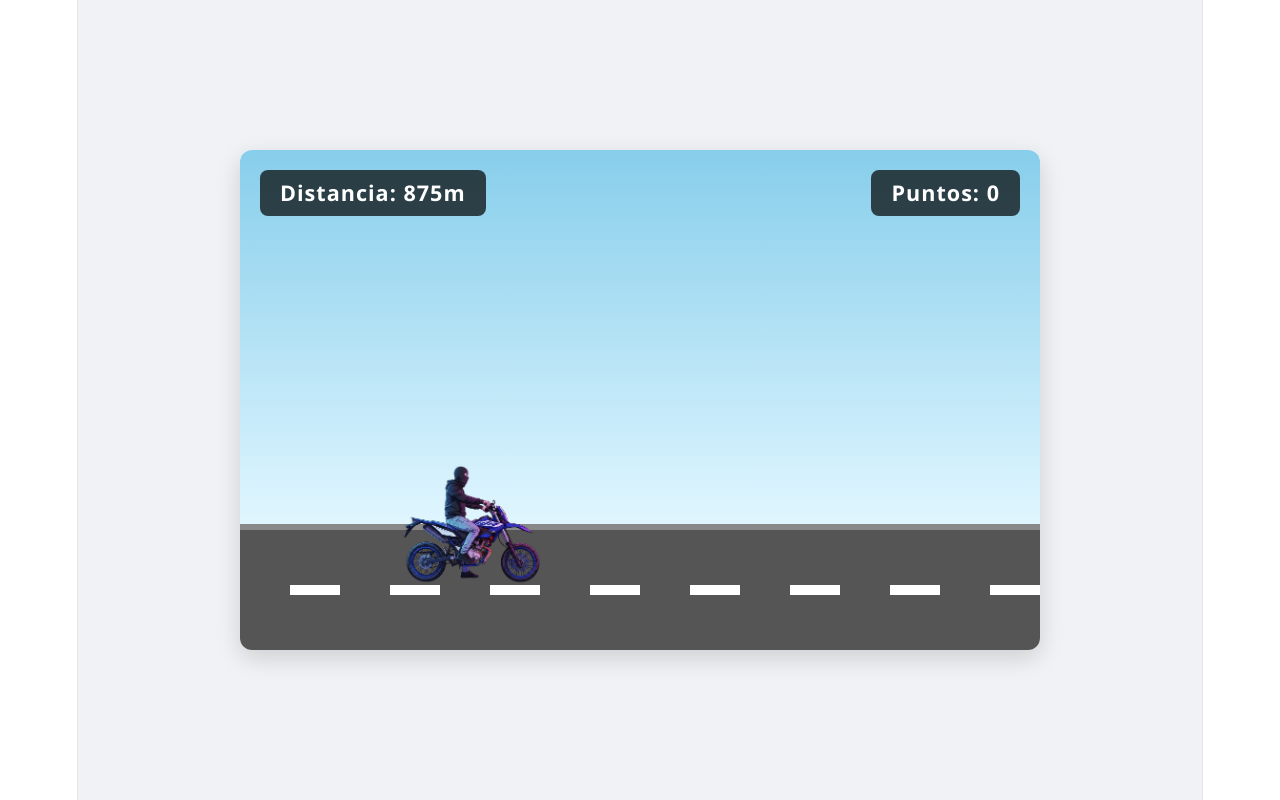
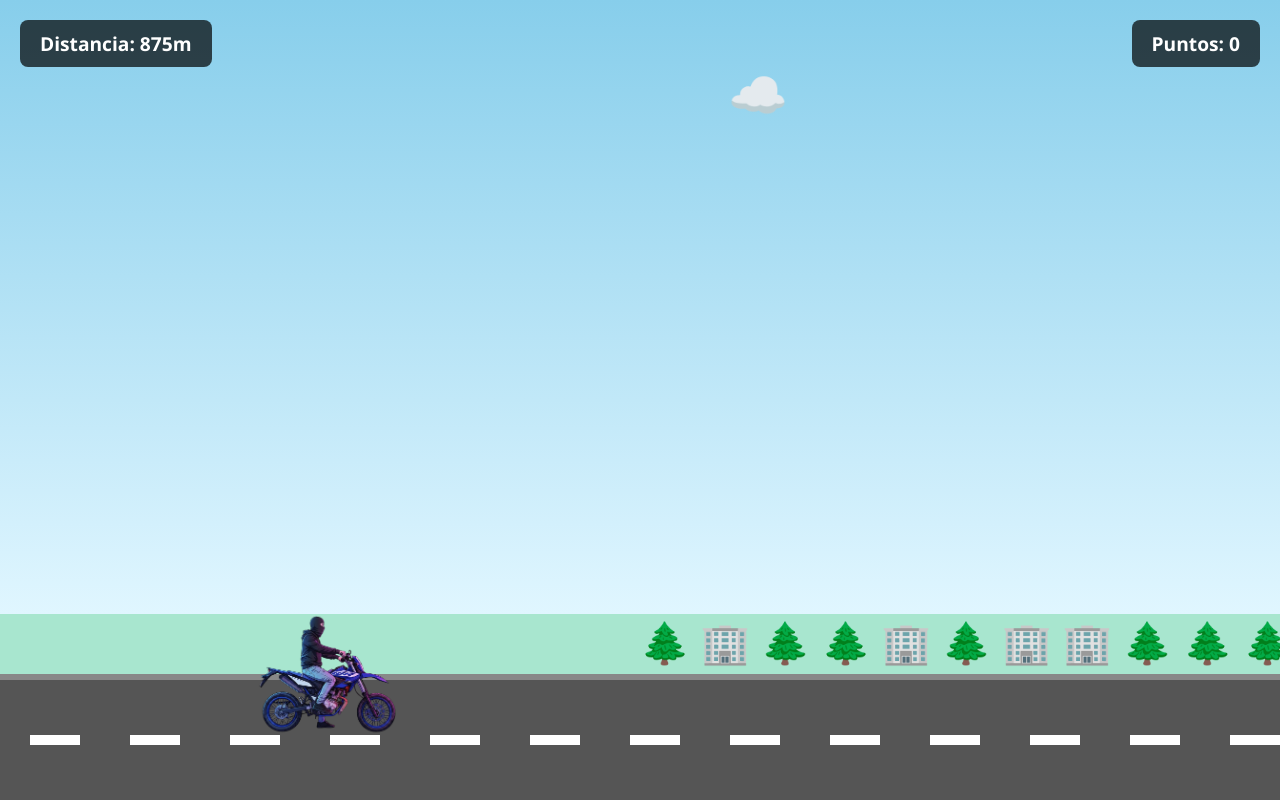
Before and after one commit to DannyOrtizMartinez/ProyectoPersonal-Multimedios, a Vue app: page / in a window 1280 px wide. Both pictures are taken after a click on the button "Jugar". Built offline with nearby package versions, Linux system fonts and the light colour scheme.

Commit message:
Ajustes en rotacion, y velocidad

```diff
--- a/src/App.vue
+++ b/src/App.vue
@@ -17,15 +17,13 @@ const pantallaActual = ref('start')
 
 <style scoped>
 .app-container {
-  font-family: 'Segoe UI', Tahoma, Geneva, Verdana, sans-serif;
-  text-align: center;
-  padding: 1rem;
-  min-height: 100vh;
+  width: 100vw;
+  height: 100vh;
   display: flex;
   align-items: center;
   justify-content: center;
   background-color: #f0f2f5;
   color: #333;
-  box-sizing: border-box;
+  overflow: hidden;
 }
 </style>
--- a/src/components/GameScreen.vue
+++ b/src/components/GameScreen.vue
@@ -16,10 +16,11 @@ const audioAcierto = ref(null)
 const audioError = ref(null)
 const audioGameOver = ref(null)
 
-// Estados del juego (Endless Runner)
+// Estados del juego
 const anguloRotacion = ref(0)
 const juegoPausado = ref(false)
 const mostrandoPregunta = ref(false)
+const velocidadAnimacion = ref(0.8) // Velocidad base en segundos
 
 let isAccelerating = false
 let isBraking = false
@@ -40,7 +41,20 @@ const cargarPreguntas = async () => {
 
 // Controles de teclado
 const manejarTeclaDown = (event) => {
+  if (event.key === 'Escape') {
+    if (mostrandoPregunta.value) return // No pausar si hay modal
+    juegoPausado.value = !juegoPausado.value
+    if (!juegoPausado.value) {
+      lastTime = performance.now()
+      gameLoopId = requestAnimationFrame(gameLoop)
+    } else {
+      cancelAnimationFrame(gameLoopId)
+    }
+    return
+  }
+
   if (juegoPausado.value) return
+
   if (event.key === 'ArrowRight' || event.key === 'ArrowUp') {
     isAccelerating = true
   } else if (event.key === 'ArrowLeft' || event.key === 'ArrowDown') {
@@ -56,24 +70,38 @@ const manejarTeclaUp = (event) => {
   }
 }
 
-// Bucle principal del juego (Game Loop)
+// Controles táctiles (Móviles)
+const startAccelerate = () => { if(!juegoPausado.value) isAccelerating = true }
+const stopAccelerate = () => { isAccelerating = false }
+const startBrake = () => { if(!juegoPausado.value) isBraking = true }
+const stopBrake = () => { isBraking = false }
+
+// Guardar historial
+const registrarAcierto = () => {
+  let aciertos = parseInt(localStorage.getItem('respuestasCorrectas') || '0', 10)
+  aciertos++
+  localStorage.setItem('respuestasCorrectas', aciertos)
+}
+
+// Bucle principal del juego
 const gameLoop = (timestamp) => {
   if (!lastTime) lastTime = timestamp
   const deltaTime = timestamp - lastTime
   lastTime = timestamp
 
-  if (!juegoPausado.value) {
-    // 1. Aumentar distancia
-    distancia.value += 5 * (deltaTime / 16)
+  if (!juegoPausado.value && !mostrandoPregunta.value) {
+    // 1. Aumentar distancia (acelera si va en wheelie)
+    const factorVelocidad = velocidadAnimacion.value < 0.8 ? 1.5 : 1
+    distancia.value += 5 * factorVelocidad * (deltaTime / 16)
     tiempoAcumuladoPregunta += deltaTime
 
     // 2. Físicas y Gravedad
     if (isAccelerating) {
-      anguloRotacion.value += 1.5 * (deltaTime / 16) // Hace wheelie
+      anguloRotacion.value += 1.5 * (deltaTime / 16)
     } else if (isBraking) {
-      anguloRotacion.value -= 1.5 * (deltaTime / 16) // Se inclina hacia adelante
+      anguloRotacion.value -= 1.5 * (deltaTime / 16)
     } else {
-      // Gravedad: Volver a 0 lentamente si no presiona nada
+      // Gravedad: Volver a 0 lentamente
       if (anguloRotacion.value > 0) {
         anguloRotacion.value = Math.max(0, anguloRotacion.value - 1.0 * (deltaTime / 16))
       } else if (anguloRotacion.value < 0) {
@@ -81,64 +109,64 @@ const gameLoop = (timestamp) => {
       }
     }
 
-    // 3. Revisar condición de derrota (Game Over)
-    if (anguloRotacion.value > 60 || anguloRotacion.value < -20) {
-      terminarJuego()
-      return // Detener el loop de este frame
+    // 3. Velocidad Dinámica (Wheelie > 15 grados)
+    if (anguloRotacion.value > 15) {
+      velocidadAnimacion.value = Math.max(0.3, velocidadAnimacion.value - 0.01 * (deltaTime / 16))
+    } else {
+      velocidadAnimacion.value = Math.min(0.8, velocidadAnimacion.value + 0.02 * (deltaTime / 16))
     }
 
-    // 4. Aparición de preguntas (ej. cada 5 segundos)
+    // 4. Revisar condición de derrota (85 grados o -20 grados)
+    if (anguloRotacion.value > 100 || anguloRotacion.value < -20) {
+      terminarJuego()
+      return
+    }
+
+    // 5. Aparición de preguntas
     if (tiempoAcumuladoPregunta >= 5000 && indicePregunta.value < listaPreguntas.value.length) {
       mostrarPregunta()
+      return // Pausar ciclo para la pregunta
     }
   }
 
-  // Siguiente frame
   gameLoopId = requestAnimationFrame(gameLoop)
 }
 
 const mostrarPregunta = () => {
-  juegoPausado.value = true
   mostrandoPregunta.value = true
   tiempoAcumuladoPregunta = 0
-
-  // Reiniciar estado de teclas para evitar aceleración accidental post-pausa
   isAccelerating = false
   isBraking = false
+  cancelAnimationFrame(gameLoopId) // Detener render temporalmente
 }
 
 const verificarRespuesta = (opcionSeleccionada) => {
   const preguntaActual = listaPreguntas.value[indicePregunta.value]
 
   if (opcionSeleccionada === preguntaActual.respuesta_correcta) {
-    // Acierto
     if (audioAcierto.value) {
       audioAcierto.value.currentTime = 0
       audioAcierto.value.play()
     }
     puntos.value += 100
+    registrarAcierto() // Guardar en historial
   } else {
-    // Error
     if (audioError.value) {
       audioError.value.currentTime = 0
       audioError.value.play()
     }
-    // Desestabilizar la moto (Suma bruscamente 35 grados)
-    anguloRotacion.value += 35
+    anguloRotacion.value += 35 // Desestabilizar
   }
 
-  // Ocultar modal y reanudar
   mostrandoPregunta.value = false
-  juegoPausado.value = false
-  lastTime = performance.now() // Evitar salto de tiempo en deltaTime tras la pausa
+  lastTime = performance.now()
+  gameLoopId = requestAnimationFrame(gameLoop) // Reanudar
 
-  // Pasar a la siguiente pregunta
   if (indicePregunta.value < listaPreguntas.value.length) {
     indicePregunta.value++
   }
 
-  // Revisar derrota inmediatamente por si la desestabilización lo hizo caer
-  if (anguloRotacion.value > 60 || anguloRotacion.value < -20) {
+  if (anguloRotacion.value > 85 || anguloRotacion.value < -20) {
     terminarJuego()
   }
 }
@@ -153,13 +181,11 @@ const terminarJuego = () => {
   emit('cambiar-pantalla', 'result')
 }
 
-// Ciclos de vida
 onMounted(() => {
   cargarPreguntas()
   window.addEventListener('keydown', manejarTeclaDown)
   window.addEventListener('keyup', manejarTeclaUp)
 
-  // Iniciar el Game Loop
   lastTime = performance.now()
   gameLoopId = requestAnimationFrame(gameLoop)
 })
@@ -172,8 +198,8 @@ onUnmounted(() => {
 </script>
 
 <template>
-  <div class="screen endless-runner" :class="{ pausado: juegoPausado }">
-    <!-- UI Superior (Puntos y Distancia) -->
+  <div class="screen endless-runner" :class="{ pausado: juegoPausado || mostrandoPregunta }">
+    <!-- UI Superior -->
     <div class="stats">
       <div class="stat-box">Distancia: {{ Math.floor(distancia) }}m</div>
       <div class="stat-box">Puntos: {{ puntos }}</div>
@@ -181,10 +207,20 @@ onUnmounted(() => {
 
     <!-- Área de juego -->
     <div class="game-area">
-      <!-- Fondo y carretera animada -->
-      <div class="sky"></div>
+      <!-- Entorno Animado -->
+      <div class="sky">
+        <div class="cloud" :style="{ animationDuration: `${velocidadAnimacion * 15}s` }">☁️</div>
+        <div class="cloud cloud-2" :style="{ animationDuration: `${velocidadAnimacion * 20}s` }">☁️</div>
+      </div>
+
+      <div class="scenery-container">
+        <div class="scenery" :style="{ animationDuration: `${velocidadAnimacion * 3}s` }">
+          🌲 🏢 🌲 🌲 🏢 🌲 🏢 🏢 🌲 🌲 🌲 🏢 🌲 🌲
+        </div>
+      </div>
+
       <div class="road-container">
-        <div class="road"></div>
+        <div class="road" :style="{ animationDuration: `${velocidadAnimacion}s` }"></div>
       </div>
 
       <!-- Moto -->
@@ -192,6 +228,38 @@ onUnmounted(() => {
         <div class="moto-container" :style="{ transform: `rotate(${anguloRotacion}deg)` }">
           <img src="/moto.png" alt="Moto" class="moto-img" />
         </div>
+      </div>
+    </div>
+
+    <!-- Controles Móviles (Ocultos en Escritorio) -->
+    <div class="mobile-controls">
+      <button
+        class="ctrl-btn"
+        @touchstart.prevent="startBrake"
+        @touchend.prevent="stopBrake"
+        @mousedown="startBrake"
+        @mouseup="stopBrake"
+        @mouseleave="stopBrake"
+      >
+        ⬅️
+      </button>
+      <button
+        class="ctrl-btn"
+        @touchstart.prevent="startAccelerate"
+        @touchend.prevent="stopAccelerate"
+        @mousedown="startAccelerate"
+        @mouseup="stopAccelerate"
+        @mouseleave="stopAccelerate"
+      >
+        ➡️
+      </button>
+    </div>
+
+    <!-- Menú de Pausa -->
+    <div v-if="juegoPausado && !mostrandoPregunta" class="modal-overlay">
+      <div class="pausa-container">
+        <h1>PAUSA</h1>
+        <p>Presiona ESC para continuar</p>
       </div>
     </div>
 
@@ -212,7 +280,7 @@ onUnmounted(() => {
       </div>
     </div>
 
-    <!-- Audios ocultos -->
+    <!-- Audios -->
     <audio ref="audioAcierto" src="/acierto.mp3"></audio>
     <audio ref="audioError" src="/error.mp3"></audio>
     <audio ref="audioGameOver" src="/game_over.mp3"></audio>
@@ -220,22 +288,16 @@ onUnmounted(() => {
 </template>
 
 <style scoped>
-/* Contenedor principal de la pantalla */
 .screen.endless-runner {
   position: relative;
-  width: 100%;
-  max-width: 800px;
-  height: 500px;
+  width: 100vw;
+  height: 100vh;
   background: #fff;
-  border-radius: 12px;
-  box-shadow: 0 8px 24px rgba(0,0,0,0.15);
   overflow: hidden;
   display: flex;
   flex-direction: column;
-  padding: 0;
 }
 
-/* Estadísticas Superiores */
 .stats {
   position: absolute;
   top: 20px;
@@ -253,10 +315,8 @@ onUnmounted(() => {
   border-radius: 8px;
   font-weight: bold;
   font-size: 1.2rem;
-  letter-spacing: 1px;
 }
 
-/* Escenario del Juego */
 .game-area {
   flex: 1;
   position: relative;
@@ -267,6 +327,38 @@ onUnmounted(() => {
 .sky {
   flex: 1;
   background: linear-gradient(to bottom, #87CEEB, #E0F6FF);
+  position: relative;
+  overflow: hidden;
+}
+
+.cloud {
+  position: absolute;
+  top: 20%;
+  right: -100px;
+  font-size: 4rem;
+  animation: moveLeft linear infinite;
+}
+
+.cloud-2 {
+  top: 10%;
+  font-size: 3rem;
+  animation-delay: -5s;
+}
+
+.scenery-container {
+  height: 60px;
+  background: #a8e6cf;
+  position: relative;
+  overflow: hidden;
+  display: flex;
+  align-items: flex-end;
+}
+
+.scenery {
+  font-size: 2.5rem;
+  white-space: nowrap;
+  animation: moveLeft linear infinite;
+  padding-bottom: 5px;
 }
 
 .road-container {
@@ -283,7 +375,6 @@ onUnmounted(() => {
   left: 0;
   width: 200%;
   height: 100%;
-  /* Líneas de la carretera */
   background-image: repeating-linear-gradient(
     90deg,
     transparent 0,
@@ -294,12 +385,19 @@ onUnmounted(() => {
   background-size: 100px 10px;
   background-position: center 50%;
   background-repeat: repeat-x;
-  animation: moveRoad 0.8s linear infinite;
+  animation: moveRoad linear infinite;
 }
 
-/* Pausar animaciones cuando el juego está pausado */
-.screen.pausado .road {
-  animation-play-state: paused;
+/* Pausar todas las animaciones cuando pausado */
+.screen.pausado .road,
+.screen.pausado .scenery,
+.screen.pausado .cloud {
+  animation-play-state: paused !important;
+}
+
+@keyframes moveLeft {
+  from { transform: translateX(100vw); }
+  to { transform: translateX(-200vw); }
 }
 
 @keyframes moveRoad {
@@ -307,11 +405,11 @@ onUnmounted(() => {
   to { transform: translateX(-100px); }
 }
 
-/* Vehículo */
 .moto-wrapper {
   position: absolute;
-  bottom: 60px; /* Posicionado justo sobre la carretera */
+  bottom: 60px;
   left: 20%;
+  z-index: 5;
 }
 
 .moto-container {
@@ -320,19 +418,48 @@ onUnmounted(() => {
   display: flex;
   align-items: center;
   justify-content: center;
-  transform-origin: bottom center; /* Rota desde la rueda trasera/centro inferior */
-  /* NO poner transition: transform aquí para que requestAnimationFrame fluya sin jitter */
+  transform-origin: bottom center;
 }
 
 .moto-img {
   width: 100%;
   height: auto;
-  /* Efecto placeholder por si no hay imagen aún */
   min-height: 80px;
-  background-color: transparent;
 }
 
-/* Modal de Pregunta */
+/* Controles Móviles */
+.mobile-controls {
+  display: none;
+  position: absolute;
+  bottom: 30px;
+  left: 0;
+  width: 100%;
+  justify-content: space-between;
+  padding: 0 30px;
+  box-sizing: border-box;
+  z-index: 10;
+}
+
+.ctrl-btn {
+  background: rgba(0, 0, 0, 0.4);
+  border: 3px solid rgba(255,255,255,0.7);
+  border-radius: 50%;
+  width: 80px;
+  height: 80px;
+  font-size: 2rem;
+  color: white;
+  display: flex;
+  align-items: center;
+  justify-content: center;
+  user-select: none;
+  -webkit-touch-callout: none;
+  touch-action: manipulation;
+}
+.ctrl-btn:active {
+  background: rgba(0, 0, 0, 0.8);
+}
+
+/* Modales */
 .modal-overlay {
   position: absolute;
   top: 0;
@@ -345,6 +472,18 @@ onUnmounted(() => {
   align-items: center;
   justify-content: center;
   z-index: 20;
+}
+
+.pausa-container {
+  color: white;
+  text-align: center;
+  animation: popIn 0.3s ease-out;
+}
+.pausa-container h1 {
+  font-size: 5rem;
+  margin: 0;
+  text-shadow: 0 4px 10px rgba(0,0,0,0.5);
+  letter-spacing: 5px;
 }
 
 .pregunta-container {
@@ -385,23 +524,22 @@ onUnmounted(() => {
   border-radius: 8px;
   transition: all 0.2s ease;
   color: #333;
-  font-weight: 500;
+}
+.btn-opcion:hover {
+  background-color: #e2e6ea;
 }
 
-.btn-opcion:hover {
-  background-color: #e2e6ea;
-  border-color: #dae0e5;
-  transform: translateY(-2px);
-}
-
-/* Responsividad */
-@media (max-width: 600px) {
-  .screen.endless-runner { height: 100vh; max-height: none; border-radius: 0; }
-  .moto-wrapper { bottom: 80px; left: 10%; }
-  .moto-container { width: 100px; }
-  .stat-box { font-size: 1rem; padding: 8px 15px; }
-  .pregunta-container { padding: 1.5rem; }
-  .pregunta-container h2 { font-size: 1.2rem; }
-  .btn-opcion { padding: 12px; font-size: 1rem; }
+/* Responsividad (Controles Móviles) */
+@media (max-width: 768px) {
+  .mobile-controls {
+    display: flex;
+  }
+  .moto-wrapper {
+    bottom: 150px; /* Elevar para que los botones no la tapen */
+  }
+  .stat-box {
+    font-size: 1rem;
+    padding: 8px 12px;
+  }
 }
 </style>
--- a/src/style.css
+++ b/src/style.css
@@ -1,296 +1,16 @@
-:root {
-  --text: #6b6375;
-  --text-h: #08060d;
-  --bg: #fff;
-  --border: #e5e4e7;
-  --code-bg: #f4f3ec;
-  --accent: #aa3bff;
-  --accent-bg: rgba(170, 59, 255, 0.1);
-  --accent-border: rgba(170, 59, 255, 0.5);
-  --social-bg: rgba(244, 243, 236, 0.5);
-  --shadow:
-    rgba(0, 0, 0, 0.1) 0 10px 15px -3px, rgba(0, 0, 0, 0.05) 0 4px 6px -2px;
-
-  --sans: system-ui, 'Segoe UI', Roboto, sans-serif;
-  --heading: system-ui, 'Segoe UI', Roboto, sans-serif;
-  --mono: ui-monospace, Consolas, monospace;
-
-  font: 18px/145% var(--sans);
-  letter-spacing: 0.18px;
-  color-scheme: light dark;
-  color: var(--text);
-  background: var(--bg);
-  font-synthesis: none;
-  text-rendering: optimizeLegibility;
-  -webkit-font-smoothing: antialiased;
-  -moz-osx-font-smoothing: grayscale;
-
-  @media (max-width: 1024px) {
-    font-size: 16px;
-  }
-}
-
-@media (prefers-color-scheme: dark) {
-  :root {
-    --text: #9ca3af;
-    --text-h: #f3f4f6;
-    --bg: #16171d;
-    --border: #2e303a;
-    --code-bg: #1f2028;
-    --accent: #c084fc;
-    --accent-bg: rgba(192, 132, 252, 0.15);
-    --accent-border: rgba(192, 132, 252, 0.5);
-    --social-bg: rgba(47, 48, 58, 0.5);
-    --shadow:
-      rgba(0, 0, 0, 0.4) 0 10px 15px -3px, rgba(0, 0, 0, 0.25) 0 4px 6px -2px;
-  }
-
-  #social .button-icon {
-    filter: invert(1) brightness(2);
-  }
-}
-
-body {
+body, html {
   margin: 0;
-}
-
-h1,
-h2 {
-  font-family: var(--heading);
-  font-weight: 500;
-  color: var(--text-h);
-}
-
-h1 {
-  font-size: 56px;
-  letter-spacing: -1.68px;
-  margin: 32px 0;
-  @media (max-width: 1024px) {
-    font-size: 36px;
-    margin: 20px 0;
-  }
-}
-h2 {
-  font-size: 24px;
-  line-height: 118%;
-  letter-spacing: -0.24px;
-  margin: 0 0 8px;
-  @media (max-width: 1024px) {
-    font-size: 20px;
-  }
-}
-p {
-  margin: 0;
-}
-
-code,
-.counter {
-  font-family: var(--mono);
-  display: inline-flex;
-  border-radius: 4px;
-  color: var(--text-h);
-}
-
-code {
-  font-size: 15px;
-  line-height: 135%;
-  padding: 4px 8px;
-  background: var(--code-bg);
-}
-
-.counter {
-  font-size: 16px;
-  padding: 5px 10px;
-  border-radius: 5px;
-  color: var(--accent);
-  background: var(--accent-bg);
-  border: 2px solid transparent;
-  transition: border-color 0.3s;
-  margin-bottom: 24px;
-
-  &:hover {
-    border-color: var(--accent-border);
-  }
-  &:focus-visible {
-    outline: 2px solid var(--accent);
-    outline-offset: 2px;
-  }
-}
-
-.hero {
-  position: relative;
-
-  .base,
-  .framework,
-  .vite {
-    inset-inline: 0;
-    margin: 0 auto;
-  }
-
-  .base {
-    width: 170px;
-    position: relative;
-    z-index: 0;
-  }
-
-  .framework,
-  .vite {
-    position: absolute;
-  }
-
-  .framework {
-    z-index: 1;
-    top: 34px;
-    height: 28px;
-    transform: perspective(2000px) rotateZ(300deg) rotateX(44deg) rotateY(39deg)
-      scale(1.4);
-  }
-
-  .vite {
-    z-index: 0;
-    top: 107px;
-    height: 26px;
-    width: auto;
-    transform: perspective(2000px) rotateZ(300deg) rotateX(40deg) rotateY(39deg)
-      scale(0.8);
-  }
+  padding: 0;
+  width: 100vw;
+  height: 100vh;
+  overflow: hidden;
+  font-family: 'Segoe UI', Tahoma, Geneva, Verdana, sans-serif;
+  background-color: #f0f2f5;
 }
 
 #app {
-  width: 1126px;
-  max-width: 100%;
-  margin: 0 auto;
-  text-align: center;
-  border-inline: 1px solid var(--border);
-  min-height: 100svh;
-  display: flex;
-  flex-direction: column;
-  box-sizing: border-box;
+  width: 100%;
+  height: 100%;
+  margin: 0;
+  padding: 0;
 }
-
-#center {
-  display: flex;
-  flex-direction: column;
-  gap: 25px;
-  place-content: center;
-  place-items: center;
-  flex-grow: 1;
-
-  @media (max-width: 1024px) {
-    padding: 32px 20px 24px;
-    gap: 18px;
-  }
-}
-
-#next-steps {
-  display: flex;
-  border-top: 1px solid var(--border);
-  text-align: left;
-
-  & > div {
-    flex: 1 1 0;
-    padding: 32px;
-    @media (max-width: 1024px) {
-      padding: 24px 20px;
-    }
-  }
-
-  .icon {
-    margin-bottom: 16px;
-    width: 22px;
-    height: 22px;
-  }
-
-  @media (max-width: 1024px) {
-    flex-direction: column;
-    text-align: center;
-  }
-}
-
-#docs {
-  border-right: 1px solid var(--border);
-
-  @media (max-width: 1024px) {
-    border-right: none;
-    border-bottom: 1px solid var(--border);
-  }
-}
-
-#next-steps ul {
-  list-style: none;
-  padding: 0;
-  display: flex;
-  gap: 8px;
-  margin: 32px 0 0;
-
-  .logo {
-    height: 18px;
-  }
-
-  a {
-    color: var(--text-h);
-    font-size: 16px;
-    border-radius: 6px;
-    background: var(--social-bg);
-    display: flex;
-    padding: 6px 12px;
-    align-items: center;
-    gap: 8px;
-    text-decoration: none;
-    transition: box-shadow 0.3s;
-
-    &:hover {
-      box-shadow: var(--shadow);
-    }
-    .button-icon {
-      height: 18px;
-      width: 18px;
-    }
-  }
-
-  @media (max-width: 1024px) {
-    margin-top: 20px;
-    flex-wrap: wrap;
-    justify-content: center;
-
-    li {
-      flex: 1 1 calc(50% - 8px);
-    }
-
-    a {
-      width: 100%;
-      justify-content: center;
-      box-sizing: border-box;
-    }
-  }
-}
-
-#spacer {
-  height: 88px;
-  border-top: 1px solid var(--border);
-  @media (max-width: 1024px) {
-    height: 48px;
-  }
-}
-
-.ticks {
-  position: relative;
-  width: 100%;
-
-  &::before,
-  &::after {
-    content: '';
-    position: absolute;
-    top: -4.5px;
-    border: 5px solid transparent;
-  }
-
-  &::before {
-    left: 0;
-    border-left-color: var(--border);
-  }
-  &::after {
-    right: 0;
-    border-right-color: var(--border);
-  }
-}
```
Also changed, not shown: src/components/StartScreen.vue (+94 -15 lines).
